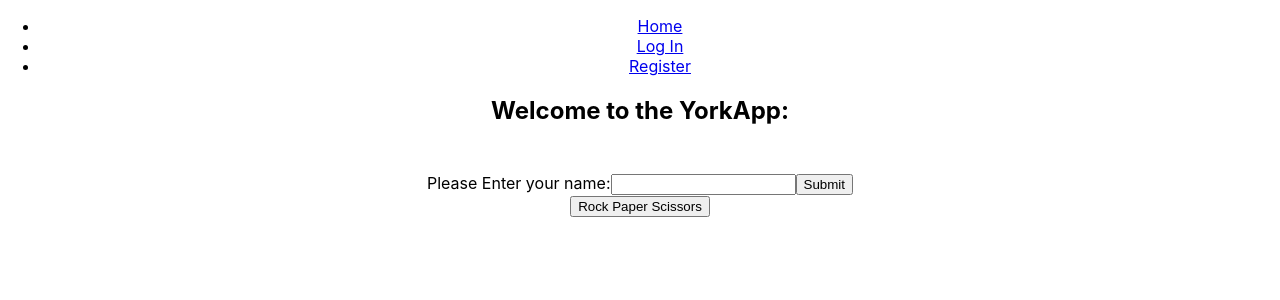
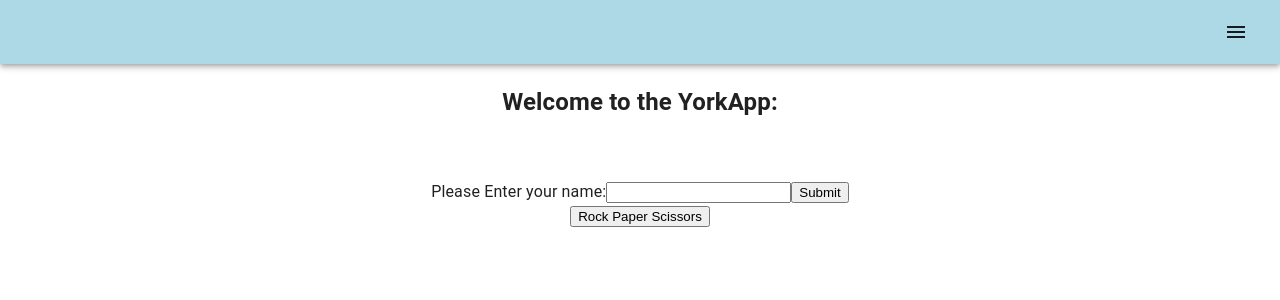
Before and after one commit to colinjaworski/york-fe, a React (Create React App) app: page / in a window 1280 px wide. Shown: the top 300 px of the page. Built offline with nearby package versions, Linux system fonts and the light colour scheme.

Commit message:
Added material ui to the header and put links in menuIcon

```diff
--- a/package.json
+++ b/package.json
@@ -3,6 +3,10 @@
   "version": "0.1.0",
   "private": true,
   "dependencies": {
+    "@emotion/react": "^11.11.1",
+    "@emotion/styled": "^11.11.0",
+    "@mui/icons-material": "^5.14.3",
+    "@mui/material": "^5.14.5",
     "@testing-library/jest-dom": "^5.17.0",
     "@testing-library/react": "^13.4.0",
     "@testing-library/user-event": "^13.5.0",
--- a/src/App.js
+++ b/src/App.js
@@ -1,5 +1,7 @@
 import React, { useState } from 'react';
 import { BrowserRouter as Router } from 'react-router-dom';
+import { ThemeProvider, CssBaseline } from '@mui/material';
+import { createTheme } from '@mui/material/styles'
 import './App.css';
 import Name from './components/Name';
 import RPS from './components/RPS';
@@ -13,7 +15,17 @@ function App() {
     setGameOption(tacos);
   }
 
+  const theme = createTheme({
+    palette: {
+      primary: {
+        main: '#ADD8E6',
+      }
+    }
+  })
+
   return (
+    <ThemeProvider theme = {theme}>
+      <CssBaseline />
     <div className="App">
       <Router>
       <Header/>
@@ -22,6 +34,7 @@ function App() {
       <button onClick={() => gameSelection('RPS')}>Rock Paper Scissors</button>
       {gameOption === 'RPS' && <RPS />}
     </div>
+    </ThemeProvider>
   );
 }
 
--- a/src/components/Header.js
+++ b/src/components/Header.js
@@ -1,10 +1,31 @@
-import React from 'react';
+import React, {useState} from 'react';
+import { AppBar, Toolbar, Typography, IconButton, Menu, MenuItem} from '@mui/material';
+import MenuIcon from '@mui/icons-material/Menu'
 import {Link} from 'react-router-dom';
 
 
 const Header = () => {
+    const [anchorEl, setAnchorEl] = useState(null);
+
+    const handleClick = (event) => {
+        setAnchorEl(event.currentTarget);
+    }
+
+    const handleClose = () => {
+        setAnchorEl(null);
+    };
+
     return (
-        <div className = "header">
+        <AppBar position ="static">
+            <Toolbar>
+            <Typography variant="h6" style={{ flexGrow: 1}}>
+            </Typography>
+                <IconButton color="inherit" aria-label="menu" onClick={handleClick}>
+                    <MenuIcon />
+                </IconButton>
+
+
+        {/* <div className = "header">
             <nav>
                 <ul className = "links">
                     <li>
@@ -18,7 +39,19 @@ const Header = () => {
                     </li>
                 </ul>
             </nav>
-        </div>
+        </div> */}
+        <Menu
+            anchorEl={anchorEl}
+            keepMounted
+            open={Boolean(anchorEl)}
+            onClose={handleClose}
+            >
+                <MenuItem onClick={handleClose} component={Link} to="/">Home</MenuItem>
+                <MenuItem onClick={handleClose} component={Link} to="/login">Login</MenuItem>
+                <MenuItem onClick={handleClose} component={Link} to="/register">Register</MenuItem>
+            </Menu>
+        </Toolbar>
+        </AppBar>
     );
 }
 
```
Also changed, not shown: 1 other file (tests, documents, lock files or other folders).
